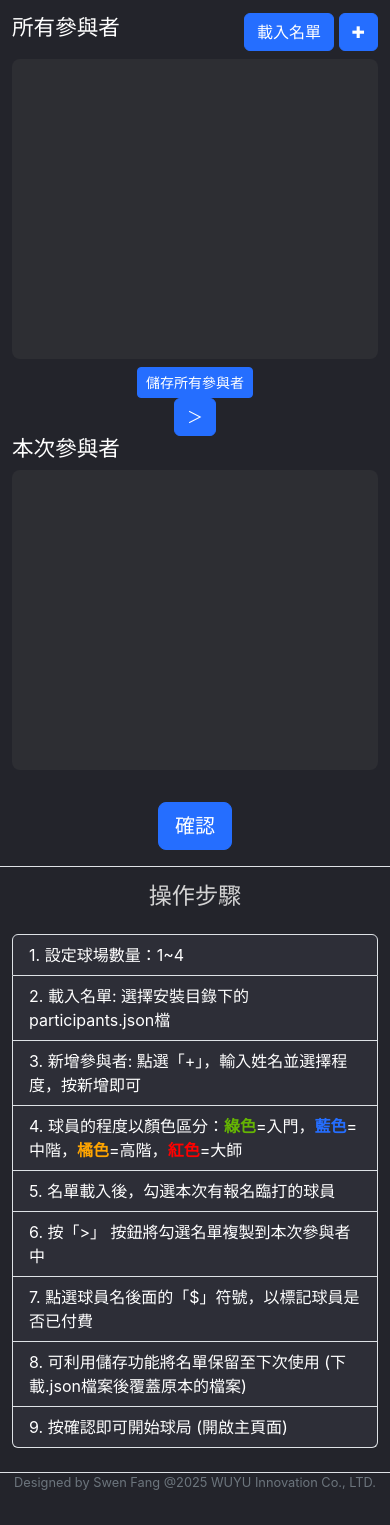
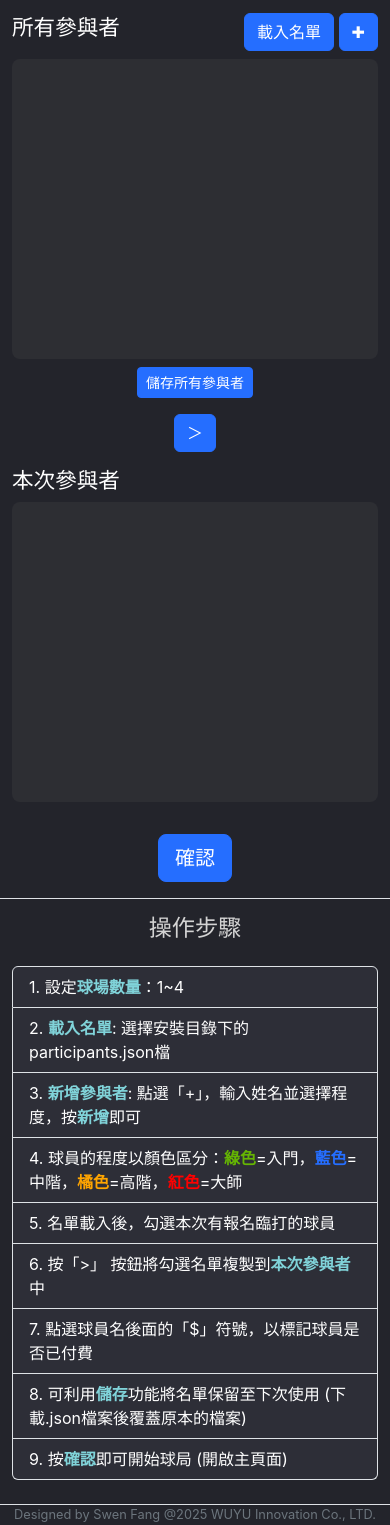
Before and after one commit to sweifang/badminton-queue-assistant-EXE, a website: page src/index.html in a window 390 px wide. Shown: the part 121-1646 px from the top of the page. Before the commit the page ends 1614 px from the top, so only its background shows below. Drawn offline with Linux system fonts and the light colour scheme.

Commit message:
Fix CSS style errors

```diff
--- a/src/css/main.css
+++ b/src/css/main.css
@@ -102,8 +102,3 @@ body {
     background-color: #4a4b54;
     border: 2px dashed #256eff;
 }
-
-.highlight-text {
-    font-weight: bold;
-    color: #80d3d9;
-}
--- a/src/css/style.css
+++ b/src/css/style.css
@@ -88,3 +88,8 @@ body {
     background-color: #1a58d3;
     border-color: #1a58d3;
 }
+
+.highlight-text {
+    font-weight: bold;
+    color: #80d3d9;
+}
--- a/src/index.html
+++ b/src/index.html
@@ -23,7 +23,7 @@
             </div>
         </div>
         <div class="row">
-            <div class="col-md-5">
+            <div class="col-md-5 mb-3">
                 <div class="d-flex justify-content-between align-items-center mb-2">
                     <h4>所有參與者</h4>
                     <div>
@@ -37,7 +37,7 @@
                     <button id="download-participants-btn" class="btn btn-primary btn-sm">儲存所有參與者</button>
                 </div>
             </div>
-            <div class="col-md-2 text-center align-self-center">
+            <div class="col-md-2 text-center align-self-center mb-3">
                 <button id="move-to-session-btn" class="btn btn-primary">＞</button>
             </div>
             <div class="col-md-5">
```
